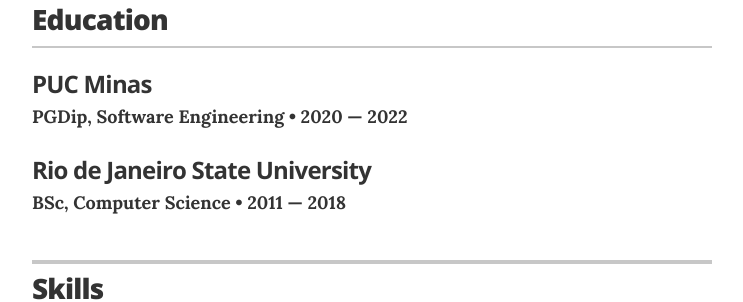
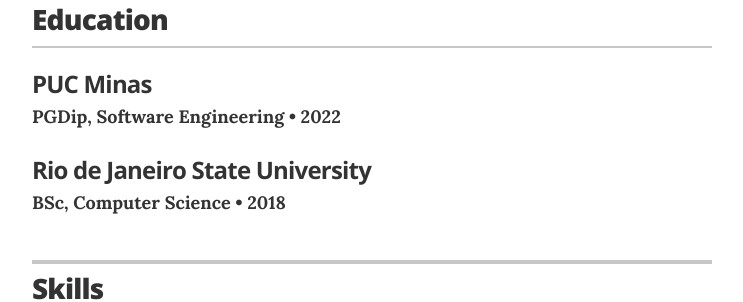
Before and after one commit to pedrobezerradev/pedrobezerradev.github.io, a Jekyll site: the page built from index.html, in a window 1280 px wide and 900 px high, scrolled down 1875 px. Shown: the part 155-457 px from the top of the window, without its empty margins (268-1011 px from the left). Built offline with Jekyll 4.4.1, drawn with Linux system fonts in a browser that asks for light colours; some of the changed text lies outside the part shown.

Commit message:
feat: change education description

```diff
--- a/_data/education.yml
+++ b/_data/education.yml
@@ -1,13 +1,13 @@
 # Degree
 - degree: PGDip, Software Engineering
   uni: PUC Minas
-  year: 2020 &mdash; 2022
+  year: 2022
   # awards:
   #  - award: Summa Cumme Laude graduate
   # summary: If you had any meaningful roles at college, feel free to write about them here
 
 - degree: BSc, Computer Science
   uni: Rio de Janeiro State University
-  year: 2011 &mdash; 2018
+  year: 2018
   # award: Most likely to succeed
   # summary: You can choose to have either a single or multiple awards
--- a/_data/experience.yml
+++ b/_data/experience.yml
@@ -2,7 +2,7 @@
 
 # Senior Java Developer
 - company: Atos
-  position: Software Engineer
+  position: Senior Software Engineer
   duration: 2021/12 &mdash; Now
   summary: '● Language: Java 8 <br \> ● Database: Oracle <br \> ● Frameworks: Spring Boot <br \> ● Agile: Kaban/Scrum <br \> ● Stream: Kafka <br \> ● ORM: JPA, Hibernate <br \> ● VCS: GIT <br \> ● Test: JUnit, Jacoco, Mockito, SonarQube'
 
```
